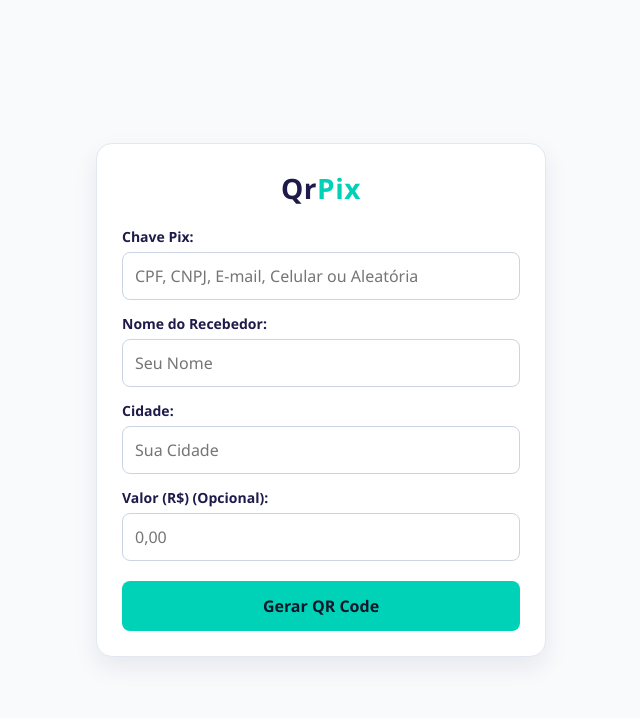
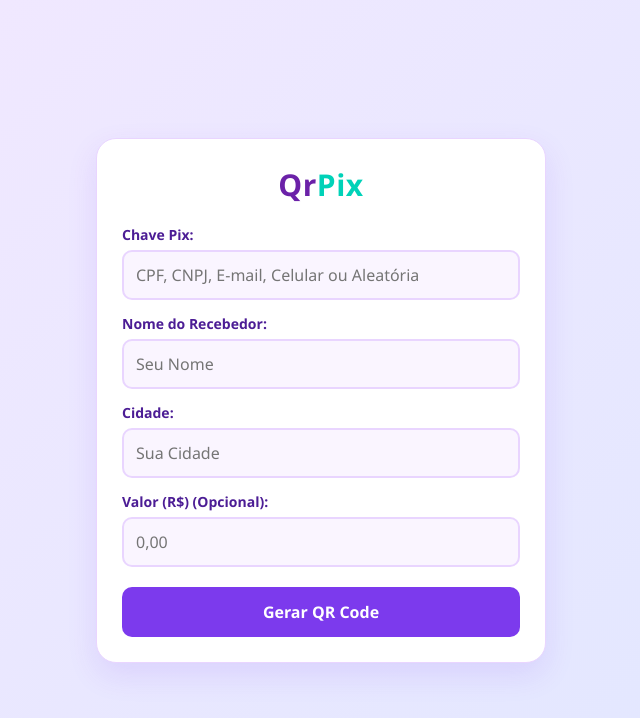
Before and after one commit to cristianorodrigurssilva-pixel/Qrpix, a plain HTML site: page index.html in a window 1280 px wide. Shown: the whole page, without its empty margins (319-959 px from the left). Drawn offline with Linux system fonts and the light colour scheme.

Commit message:
Update index.html

```diff
--- a/index.html
+++ b/index.html
@@ -7,7 +7,7 @@
 
     <!-- Configurações PWA -->
     <link rel="manifest" href="./manifest.json">
-    <meta name="theme-color" content="#1E1B4B">
+    <meta name="theme-color" content="#7C3AED">
     <link rel="icon" type="image/png" href="https://upload.wikimedia.org/wikipedia/commons/thumb/0/03/Logo_do_Pix.svg/1200px-Logo_do_Pix.svg.png">
 
     <!-- Biblioteca QR Code -->
@@ -16,9 +16,9 @@
     <style>
         * { box-sizing: border-box; margin: 0; padding: 0; font-family: 'Segoe UI', Arial, sans-serif; }
 
-        /* Fundo da Tela: Pérola Claríssimo */
+        /* Fundo da Tela: Lilás Suave Alegre */
         body {
-            background-color: #F8FAFC;
+            background: linear-gradient(135deg, #f3e8ff 0%, #e0e7ff 100%);
             padding: 20px;
             display: flex;
             justify-content: center;
@@ -26,80 +26,84 @@
             min-height: 100vh;
         }
 
-        /* Container claro e limpo */
+        /* Container claro com sombra colorida sutil */
         .container {
             background: #ffffff;
             padding: 25px;
-            border-radius: 16px;
+            border-radius: 20px;
             max-width: 450px;
             width: 100%;
-            box-shadow: 0 10px 25px rgba(30, 27, 75, 0.08);
-            border: 1px solid #E2E8F0;
+            box-shadow: 0 12px 30px rgba(124, 58, 237, 0.12);
+            border: 1px solid #e9d5ff;
         }
 
-        /* Título em Índigo Noturno com 'Pix' em Ciano Neon */
+        /* Título Roxo Vivo com 'Pix' em Turquesa Elétrico */
         h1 {
-            font-size: 28px;
-            font-weight: bold;
-            color: #1E1B4B;
+            font-size: 30px;
+            font-weight: 800;
+            color: #6b21a8;
             margin-bottom: 20px;
             text-align: center;
             letter-spacing: 0.5px;
         }
         .pix-color {
-            color: #00D2B8; /* Ciano / Turquesa Neon */
+            color: #00d2b8; /* Turquesa / Ciano Elétrico */
         }
 
-        /* Textos e Rótulos em Índigo Noturno */
-        label { font-size: 14px; font-weight: 600; color: #1E1B4B; display: block; margin-top: 14px; }
+        /* Textos e Rótulos em Roxo Escuro Legível */
+        label { font-size: 14px; font-weight: 700; color: #4c1d95; display: block; margin-top: 14px; }
 
-        /* Campos de texto com borda e foco em Ciano Neon */
+        /* Campos de texto com borda e foco em Violeta */
         input {
             width: 100%;
             padding: 12px;
             margin-top: 6px;
-            border: 1px solid #CBD5E1;
-            border-radius: 8px;
+            border: 2px solid #e9d5ff;
+            border-radius: 10px;
             font-size: 16px;
-            background: #ffffff;
-            color: #1E1B4B;
-            transition: border-color 0.2s, box-shadow 0.2s;
+            background: #faf5ff;
+            color: #3b0764;
+            transition: all 0.2s;
         }
         input:focus {
             outline: none;
-            border-color: #00D2B8;
-            box-shadow: 0 0 0 3px rgba(0, 210, 184, 0.2);
+            border-color: #8b5cf6;
+            background: #ffffff;
+            box-shadow: 0 0 0 4px rgba(139, 92, 246, 0.18);
         }
 
-        /* Botão Principal: Ciano Neon com Texto Escuro para Alto Contraste */
+        /* Botão Principal: Violeta Vibrante */
         button {
             width: 100%;
             padding: 14px;
-            background-color: #00D2B8;
-            color: #0F172A;
+            background-color: #7c3aed;
+            color: white;
             border: none;
-            border-radius: 8px;
+            border-radius: 10px;
             font-size: 16px;
             font-weight: bold;
             margin-top: 20px;
             cursor: pointer;
-            transition: background 0.2s;
+            transition: background 0.2s, transform 0.1s;
         }
-        button:hover { background-color: #00B8A2; }
+        button:hover { background-color: #6d28d9; }
+        button:active { transform: scale(0.99); }
 
         .btn-whatsapp { background-color: #25d366; color: white; margin-top: 10px; }
         .btn-whatsapp:hover { background-color: #1eb954; }
 
-        /* Botão de instalação com tom Coral Vibrante */
-        #btn-instalar { background-color: #FF5A5F; color: white; display: none; }
-        #btn-instalar:hover { background-color: #E0484D; }
+        /* Botão de instalação em Laranja / Coral Vivo */
+        #btn-instalar { background-color: #f97316; color: white; display: none; }
+        #btn-instalar:hover { background-color: #ea580c; }
 
         #qrcode-container {
             margin-top: 20px;
             display: flex;
             justify-content: center;
             background: #ffffff;
-            padding: 10px;
+            padding: 12px;
+            border-radius: 12px;
+            border: 1px dashed #c084fc;
         }
 
         .result-box { display: none; margin-top: 20px; }
@@ -109,13 +113,13 @@
             height: 85px;
             margin-top: 8px;
             padding: 10px;
-            border-radius: 8px;
-            border: 1px solid #CBD5E1;
+            border-radius: 10px;
+            border: 2px solid #e9d5ff;
             font-family: monospace;
             font-size: 12px;
             resize: none;
-            background: #F8FAFC;
-            color: #1E1B4B;
+            background: #faf5ff;
+            color: #3b0764;
         }
     </style>
 </head>
```
